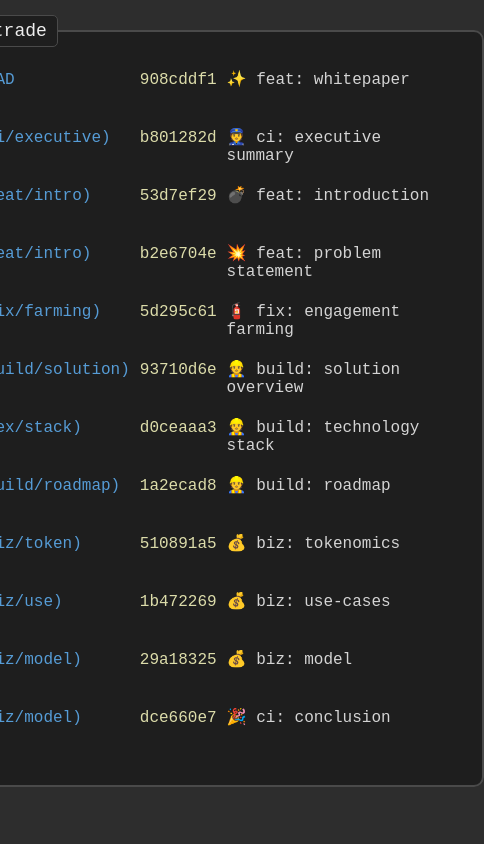
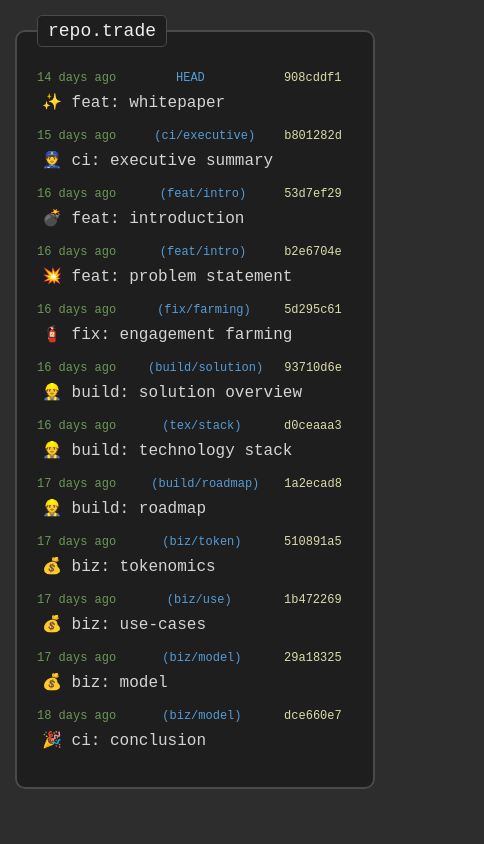
Before and after one commit to repotrade/repo.trade, a website: page docs/whitepaper.html in a window 390 px wide. Shown: the whole page, 484 px wide, since content can reach past the window. Drawn offline with Linux system fonts and the light colour scheme.

Commit message:
build: proper css builds

```diff
--- a/docs/assets/css/whitepaper.css
+++ b/docs/assets/css/whitepaper.css
@@ -1,2 +1,2 @@
-body{background-color:#2d2d2d;color:#d4d4d4;font-family:Courier New,Courier,monospace;display:flex;justify-content:center;align-items:center;margin:0;padding:0}fieldset{background-color:#1e1e1e;border:2px solid #4a4a4a;border-radius:10px;padding:20px;max-width:1024px;width:100%;margin:15px}legend{padding:5px 10px;font-size:18px;color:#eee;background-color:#1e1e1e;border:1px solid #4a4a4a;border-radius:5px}.commit-history{display:table;border-spacing:0 2px}.commit{display:table-row}.commit>span,.commit>div{display:table-cell;padding-right:10px}.time{color:#6a9955;width:120px}.branch{color:#569cd6;width:150px}.hash{color:#dcdcaa;width:70px}.message{color:#d4d4d4}.message p{margin:0}.commit p{line-break:auto}.commit .message .headline:hover{cursor:zoom-in!important}*,:after,:before{box-sizing:border-box}.collapse{display:block;max-height:0px;overflow:hidden;transition:max-height .5s cubic-bezier(0,1,0,1)}.collapse.show{max-height:99em;transition:max-height .5s ease-in-out}
+body{background-color:#2d2d2d;color:#d4d4d4;font-family:Courier New,Courier,monospace;display:flex;justify-content:center;align-items:center;margin:0;padding:0}fieldset{background-color:#1e1e1e;border:2px solid #4a4a4a;border-radius:10px;padding:20px;max-width:1024px;width:100%;margin:15px}legend{padding:5px 10px;font-size:18px;color:#eee;background-color:#1e1e1e;border:1px solid #4a4a4a;border-radius:5px}.commit-history{display:table;border-spacing:0 2px}.commit{display:table-row}.commit>span,.commit>div{display:table-cell;padding-right:10px}.time{color:#6a9955;width:120px}.branch{color:#569cd6;width:150px}.hash{color:#dcdcaa;width:70px}.message{color:#d4d4d4}.message p{margin:0}.commit p{line-break:auto}.commit .message .headline:hover{cursor:zoom-in!important}*,:after,:before{box-sizing:border-box}.collapse{display:block;max-height:0px;overflow:hidden;transition:max-height .5s cubic-bezier(0,1,0,1)}.collapse.show{max-height:99em;transition:max-height .5s ease-in-out}@media screen and (max-width: 750px){.commit{display:block;float:left;font-size:12px;margin-bottom:10px}.commit .message{display:block;float:none;font-size:16px!important;padding:5px}.time{width:200px}.collapse{font-size:13px}}
 /*# sourceMappingURL=whitepaper.css.map */
```
Also changed, not shown: 1 other file.
